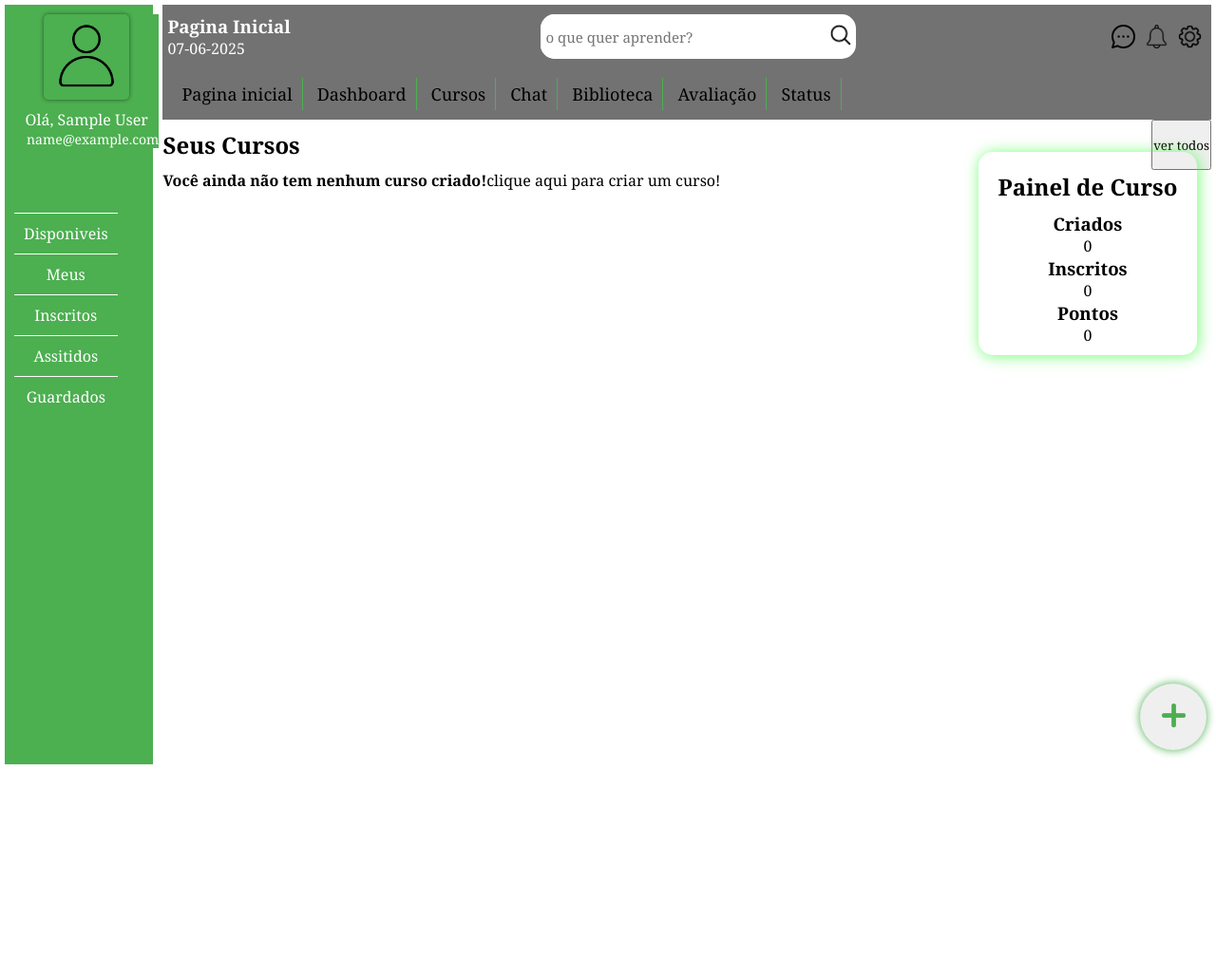
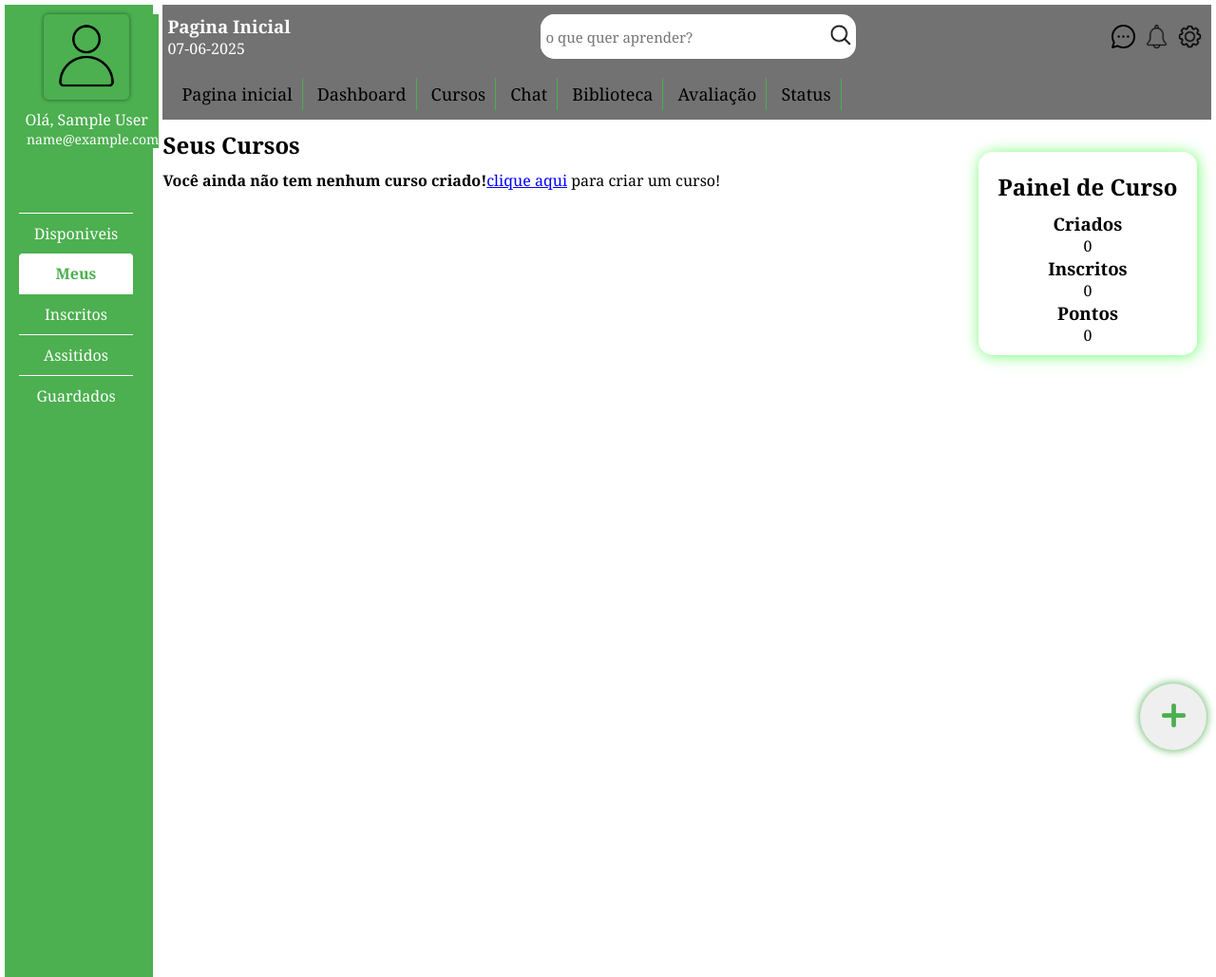
Before and after one commit to anibal-braulio/plataforma-elearning, a PHP site: page /pages-plataforma/professor/meus-cursos.php in a window 1280 px wide. Shown: the whole page at 95% size. Before the commit the page ends 805 px from the top, so only its background shows below. Run offline with PHP 8.4, Linux system fonts and the light colour scheme; the visitor is signed in with stand-in values (Sample User, id 1); data that the repository does not hold is empty.

Commit message:
estilização dos menus curso

```diff
--- /dev/null
+++ b/backend/config/retificações futuras.txt
@@ -0,0 +1,2 @@
+não suporta mais de 3filas de curso
+o layout do aside não é maleavel
--- a/pages-plataforma/assets/css/prof/aside.css
+++ b/pages-plataforma/assets/css/prof/aside.css
@@ -2,7 +2,7 @@
 	position: relative;
 	background-color: #4caf50;
 	width: 160px;
-	height: 800px;
+	height: 1024px;
 	color: white;
 	padding: 10px 10px 0px 10px;
 }
--- a/pages-plataforma/assets/css/prof/cursos.css
+++ b/pages-plataforma/assets/css/prof/cursos.css
@@ -1,5 +1,9 @@
 @import "header.css";
 @import "prof-home.css";
+.menu-hd{
+  margin: 0px 5px;
+  width: 120px;
+}
 .btnCadastrar{
     position: fixed;
     bottom: 10px;
--- a/pages-plataforma/assets/css/prof/prof-home.css
+++ b/pages-plataforma/assets/css/prof/prof-home.css
@@ -245,7 +245,14 @@ section h2{
 	height: 100%;
 }
 .box-curso article{
-	margin-right: 10px;
+	margin-right: 15px;
+	margin-bottom: 10px;
+}
+.content{
+	width: 80%;
+}
+.content-home{
+	margin: 10px auto;
 }
 main{
     width: 90%;
@@ -370,7 +377,6 @@ main .link a{
 	background-color: #4caf50;
 	border-radius: 5px;
 	padding: 8px;
-
 }
 #btnComprar, #btnDetalhes{
 	padding: 8px 30px;
@@ -452,7 +458,10 @@ footer img{
 	border-radius: 8px;
 	border-bottom: 1px solid rgba(0, 0, 0, 0.7);
 }
-
+.a-cad{
+	text-decoration: underline;
+	color: blue;
+}
 /* fim da sessão de notificação */
 .none-text{
 	color: blue;
@@ -508,3 +517,14 @@ footer img{
 	cursor: pointer;
 	display: block;
 }
+.item-ativo{
+	border: none !important;
+}
+.item-ativo a{
+	background-color: #fff;
+	color: #4caf50 !important;
+	border-top-left-radius: 4px;
+	border-top-right-radius: 4px;
+	transition: .7s;
+	font-weight: bold;
+}
--- a/pages-plataforma/professor/home.php
+++ b/pages-plataforma/professor/home.php
@@ -29,7 +29,7 @@
 						<figcaption>dashboard</figcaption>
 					</figure>
 				</a></li>
-				<li><a href="meus-cursos.php">
+				<li><a href="cursos-disponiveis.php">
 					<figure>
 						<img src="../assets/img/icons/play@1.png" alt="icone de para acessar perfil">
 						<figcaption>cursos</figcaption>
@@ -238,7 +238,7 @@
 				</section>
 			</footer>-->
 		</section>
-		<section class="content flex-column center">
+		<section class="content content-home flex-column center">
 				<section class="flex-column content-2">
 					<div class="box-header flex-row center just-b">
 						<h2>Cursos Disponiveis</h2>
--- a/pages-plataforma/professor/meus-cursos.php
+++ b/pages-plataforma/professor/meus-cursos.php
@@ -6,17 +6,33 @@
 	require_once "../templates/head.php";
 ?>
 <section class="body flex-row">
-	<?php require_once "../templates/asideCurso.php"?>
+	<section class="aside flex-column center">
+		<div class="box-user flex-column center">
+			<figure>
+				<?php echo "<img loading='lazy' src='../../".$dados['foto_perfil']."'>"?>
+			</figure>
+			<figcaption>Olá, <?php echo $dados['nome']?></figcaption>
+			<?php echo "<p>".$dados['email']."</p>" ?>
+		</div>
+		<nav>
+            <ul class="menu-hd flex-column center">
+				<li><a href="cursos-disponiveis.php">Disponiveis</a></li>
+				<li class="item-ativo"><a href="meus-cursos.php">Meus</a></li>
+				<li><a href="inscritos.php">Inscritos</a></li>
+				<li><a href="assitidos.php">Assitidos</a></li>
+				<li><a href="guardados.php">Guardados</a></li>
+			</ul>
+		</nav>
+	</section>
 	<section class="conteudo">
 		<?php require_once "../templates/header.php"?>
 					<section class="content flex-column center">
 				<section class="flex-column content-2">
 					<div class="box-header flex-row center just-b">
 						<h2>Seus Cursos</h2>
-						<button>ver todos</button>
 					</div>
 
-					<div class="box-artigo flex-row center">
+					<div class="box-curso flex-row center">
 						<?php
 							$sqlc = "SELECT * FROM cursos where autor='$id'";
 							$rsc = mysqli_query($conexao, $sqlc);
@@ -37,7 +53,7 @@
 								}
 							}else{
 								echo "<h4>Você ainda não tem nenhum curso criado!</h4>";
-								echo "<p><a href='meus-cursos.php?painel=mk-curso'>clique aqui<a> para criar um curso!";
+								echo "<p><a class='a-cad' href='cadastro-curso.php'>clique aqui<a> para criar um curso!";
 							}
 						?>
 					</div>
@@ -111,9 +127,9 @@
 		</section>-->
 	</section>
 </section>
-	<button class="btnCadastrar">
+	<button class="btnCadastrar"><a href="cadastro-curso.php">
 		<img src="../assets/img/icons/add.png" alt="">
-	</button>
+	</a></button>
 </form>
 </div>
 </body>
--- a/pages-plataforma/templates/asideCurso.php
+++ /dev/null
@@ -1,18 +0,0 @@
-<section class="aside flex-column center">
-		<div class="box-user flex-column center">
-			<figure>
-				<?php echo "<img loading='lazy' src='../../".$dados['foto_perfil']."'>"?>
-			</figure>
-			<figcaption>Olá, <?php echo $dados['nome']?></figcaption>
-			<?php echo "<p>".$dados['email']."</p>" ?>
-		</div>
-		<nav>
-            <ul class="menu-hd flex-column center">
-				<li><a href="cursos-disponiveis.php">Disponiveis</a></li>
-				<li><a href="meus-cursos.php">Meus</a></li>
-				<li><a href="inscritos.php">Inscritos</a></li>
-				<li><a href="assitidos.php">Assitidos</a></li>
-				<li><a href="guardados.php">Guardados</a></li>
-			</ul>
-		</nav>
-	</section>
```
Also changed, not shown: pages-plataforma/professor/cursos-disponiveis.php (+20 -54 lines), backend/config/design-rules.txt (deleted). Lines whose indentation alone changed are shown as unchanged.
